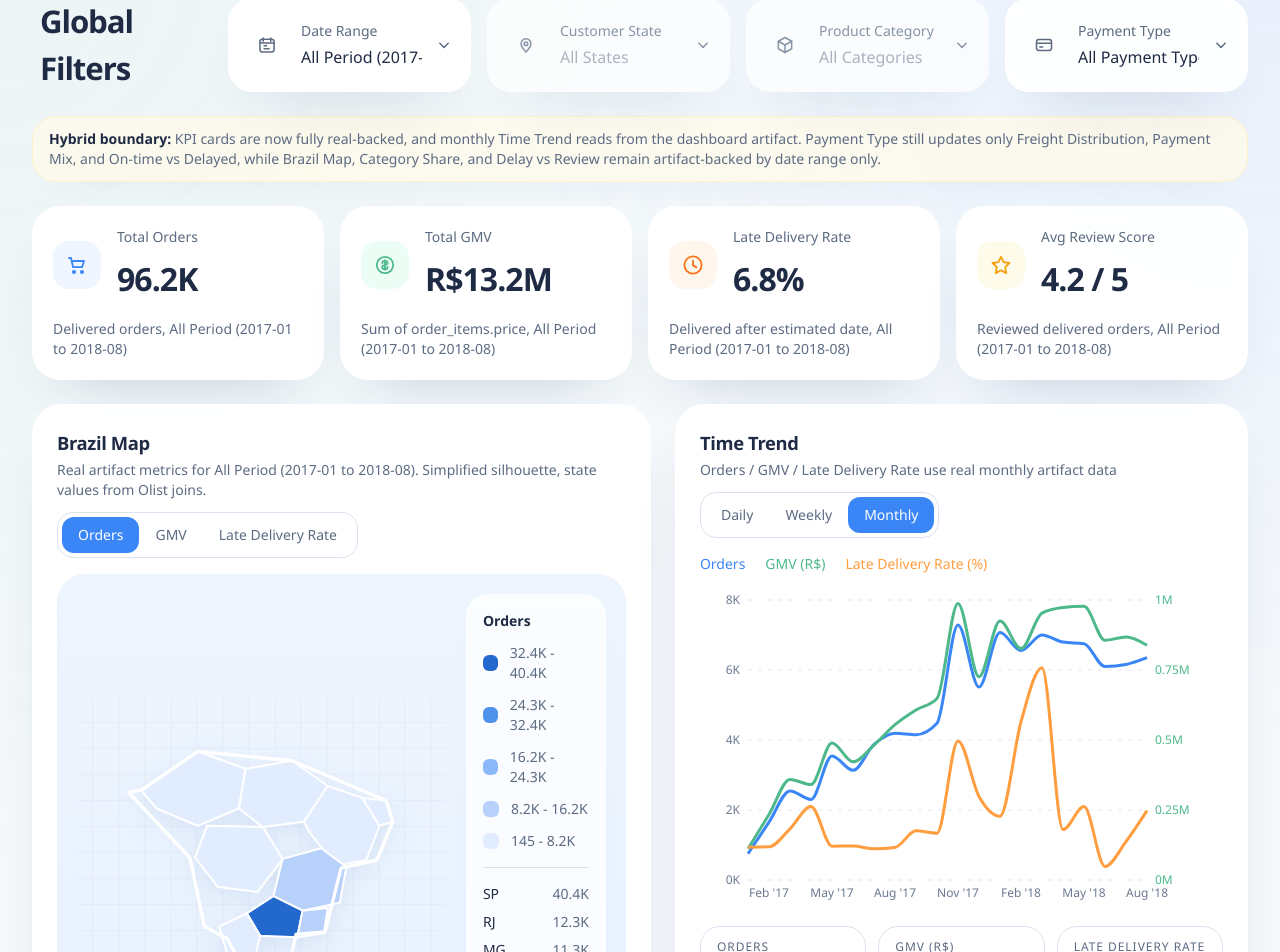
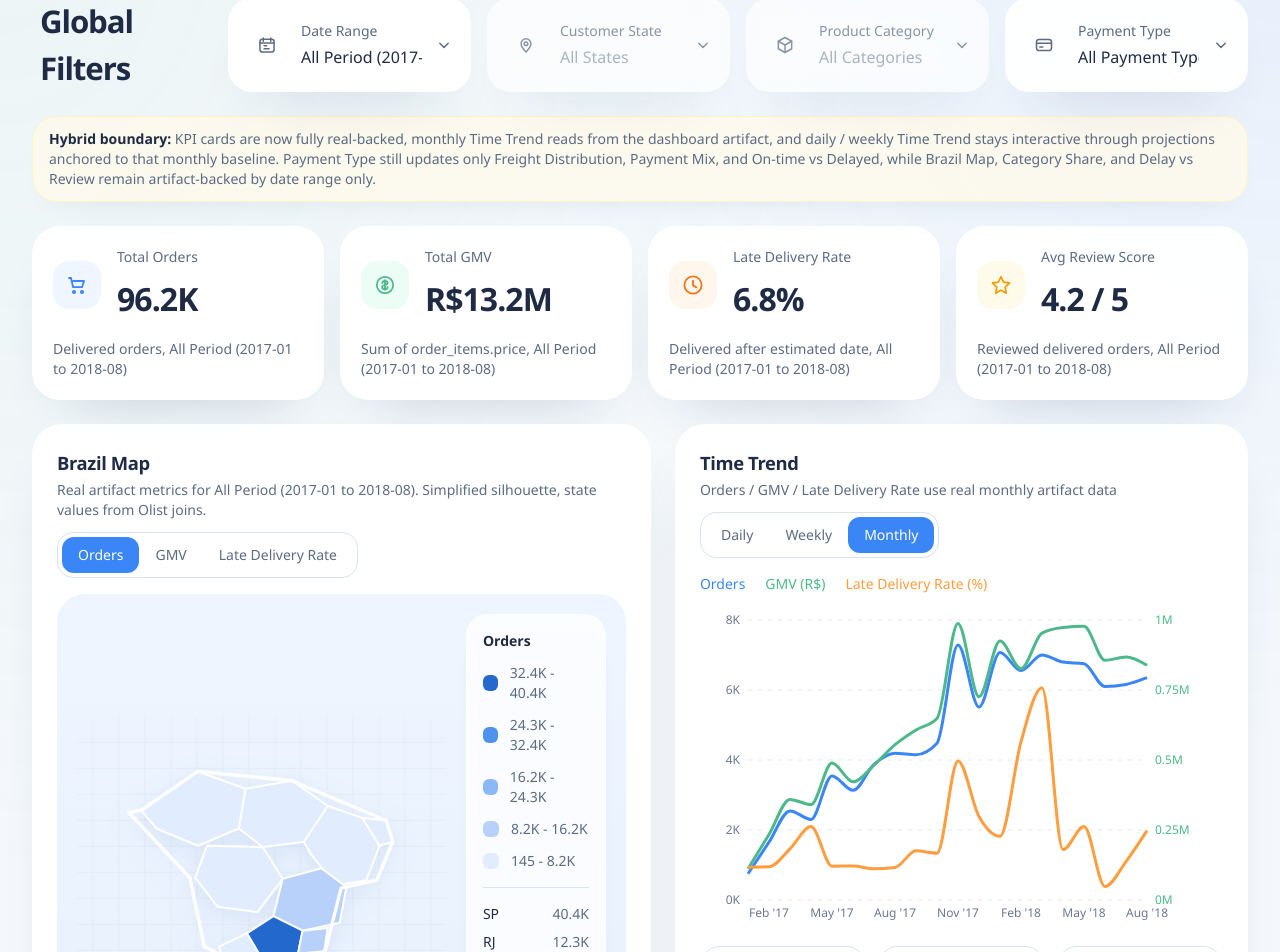
Before and after one commit to jordan-dev-0050/brazil-retail-story-dashboard, a React (Vite) app: page / in a window 1280 px wide. Shown: the part 34-986 px from the top of the page. Built offline with nearby package versions, Linux system fonts and the light colour scheme.

Commit message:
Implement P05 P3 time trend hybrid convergence

```diff
--- a/src/components/DashboardPage.tsx
+++ b/src/components/DashboardPage.tsx
@@ -73,10 +73,11 @@ export function DashboardPage() {
         <section className="rounded-[24px] border border-amber-100 bg-amber-50/80 px-4 py-3 text-sm text-slate shadow-soft">
           <p>
             <span className="font-semibold text-ink">Hybrid boundary:</span> KPI cards are now
-            fully real-backed, and monthly Time Trend reads from the dashboard artifact. Payment
-            Type still updates only Freight Distribution, Payment Mix, and On-time vs Delayed,
-            while Brazil Map, Category Share, and Delay vs Review remain artifact-backed by date
-            range only.
+            fully real-backed, monthly Time Trend reads from the dashboard artifact, and daily /
+            weekly Time Trend stays interactive through projections anchored to that monthly
+            baseline. Payment Type still updates only Freight Distribution, Payment Mix, and
+            On-time vs Delayed, while Brazil Map, Category Share, and Delay vs Review remain
+            artifact-backed by date range only.
           </p>
         </section>
 
--- a/src/components/TimeTrendPanel.tsx
+++ b/src/components/TimeTrendPanel.tsx
@@ -11,6 +11,7 @@ import {
   formatOrderCount,
   getTimeTrendHighlights,
   getTimeTrendSeries,
+  getTimeTrendSubtitle,
   type TimeGranularity,
 } from '../data/dashboardData';
 import type { DateRangeId } from '../data/dashboardTypes';
@@ -38,15 +39,12 @@ export function TimeTrendPanel({
 }: TimeTrendPanelProps) {
   const data = getTimeTrendSeries(granularity, rangeId);
   const highlights = getTimeTrendHighlights(granularity, rangeId);
+  const subtitle = getTimeTrendSubtitle(granularity, rangeId);
 
   return (
     <ChartCard
       title="Time Trend"
-      subtitle={
-        granularity === 'monthly'
-          ? 'Orders / GMV / Late Delivery Rate use real monthly artifact data'
-          : 'Orders / GMV / Late Delivery Over Time'
-      }
+      subtitle={subtitle}
       actions={<ToggleTabs options={timeTabs} value={granularity} onChange={onGranularityChange} />}
       footer={
         <div className="grid gap-3 md:grid-cols-3">
--- a/src/data/dashboardData.ts
+++ b/src/data/dashboardData.ts
@@ -17,7 +17,6 @@ import {
   phase2DashboardArtifact,
 } from './phase2DashboardData';
 import {
-  timeTrendHighlights as mockTimeTrendHighlights,
   timeTrendSeries as mockTimeTrendSeries,
   type TimeGranularity,
 } from './dashboardMock';
@@ -63,6 +62,12 @@ type TimeTrendHighlight = {
   detail: string;
 };
 
+type TimeTrendModel = {
+  series: TimeTrendPoint[];
+  highlights: TimeTrendHighlight[];
+  subtitle: string;
+};
+
 export const dashboardArtifact = phase2DashboardArtifact;
 
 const dateRangeOptions = dashboardArtifact.dateRanges.map((range) => ({
@@ -97,53 +102,144 @@ export function buildKpiCards(
   return buildPhase2KpiCards(rangeId);
 }
 
+function getTimeProjectionDivisor(granularity: Exclude<TimeGranularity, 'monthly'>): number {
+  return granularity === 'daily' ? 30 : 4.3;
+}
+
+function roundNumber(value: number): number {
+  return Number(value.toFixed(1));
+}
+
+function average(values: number[]): number {
+  if (values.length === 0) {
+    return 0;
+  }
+
+  return values.reduce((total, value) => total + value, 0) / values.length;
+}
+
+function getProjectedTimeTrendSeries(
+  granularity: Exclude<TimeGranularity, 'monthly'>,
+  rangeId: Parameters<typeof getTimeTrendSummary>[0],
+): TimeTrendPoint[] {
+  const template = mockTimeTrendSeries[granularity];
+  const summary = getTimeTrendSummary(rangeId);
+  const divisor = getTimeProjectionDivisor(granularity);
+  const targetAverageOrders = summary.averageOrders / divisor;
+  const targetAverageGmv = summary.averageGmv / divisor;
+  const templateAverageOrders = average(template.map((point) => point.orders)) || 1;
+  const templateAverageGmv = average(template.map((point) => point.gmv)) || 1;
+  const templateAverageDelayRate = average(template.map((point) => point.delayRate));
+
+  return template.map((point) => ({
+    label: point.label,
+    orders: Math.max(1, Math.round((point.orders / templateAverageOrders) * targetAverageOrders)),
+    gmv: Math.max(1, Math.round((point.gmv / templateAverageGmv) * targetAverageGmv)),
+    delayRate: roundNumber(
+      Math.max(0, summary.lateDeliveryRate + (point.delayRate - templateAverageDelayRate)),
+    ),
+  }));
+}
+
+function buildMonthlyTimeTrendModel(
+  rangeId: Parameters<typeof getTimeTrendSummary>[0],
+): TimeTrendModel {
+  const summary = getTimeTrendSummary(rangeId);
+
+  return {
+    series: getMonthlySeries(rangeId).map((point) => ({
+      label: point.label,
+      orders: point.orders,
+      gmv: point.gmv,
+      delayRate: point.lateDeliveryRate,
+    })),
+    highlights: [
+      {
+        label: 'Avg Orders / Month',
+        value: formatOrderCountCompact(summary.averageOrders),
+        detail: `${summary.monthsCovered} real months covered`,
+      },
+      {
+        label: 'Avg GMV / Month',
+        value: formatCurrencyCompact(summary.averageGmv),
+        detail: `Real monthly total ${formatCurrency(summary.averageGmv * summary.monthsCovered)}`,
+      },
+      {
+        label: 'Late Delivery Rate',
+        value: `${summary.lateDeliveryRate.toFixed(1)}%`,
+        detail: `${getMetricDefinition('lateDeliveryRate').summary} (${summary.rangeLabel})`,
+      },
+    ],
+    subtitle: 'Orders / GMV / Late Delivery Rate use real monthly artifact data',
+  };
+}
+
+function buildProjectedTimeTrendModel(
+  granularity: Exclude<TimeGranularity, 'monthly'>,
+  rangeId: Parameters<typeof getTimeTrendSummary>[0],
+): TimeTrendModel {
+  const projectedSeries = getProjectedTimeTrendSeries(granularity, rangeId);
+  const summary = getTimeTrendSummary(rangeId);
+  const granularityLabel = granularity === 'daily' ? 'Day' : 'Week';
+  const divisor = getTimeProjectionDivisor(granularity);
+  const pointLabel = granularity === 'daily' ? 'days' : 'weeks';
+  const ordersAverage = average(projectedSeries.map((point) => point.orders));
+  const gmvAverage = average(projectedSeries.map((point) => point.gmv));
+  const delayRateAverage = average(projectedSeries.map((point) => point.delayRate));
+
+  return {
+    series: projectedSeries,
+    highlights: [
+      {
+        label: `Avg Orders / ${granularityLabel}`,
+        value: formatOrderCountCompact(ordersAverage),
+        detail: `Projected from real monthly baseline (${summary.rangeLabel})`,
+      },
+      {
+        label: `Avg GMV / ${granularityLabel}`,
+        value: formatCurrencyCompact(gmvAverage),
+        detail: `Scaled from ${summary.monthsCovered} artifact months at ~${divisor.toFixed(1)} ${pointLabel} per month`,
+      },
+      {
+        label: 'Late Delivery Rate',
+        value: `${delayRateAverage.toFixed(1)}%`,
+        detail: 'Projection keeps the selected range late-delivery baseline',
+      },
+    ],
+    subtitle: `Daily and weekly views remain interactive projections, anchored to the real monthly artifact for ${summary.rangeLabel}`,
+  };
+}
+
+export function getTimeTrendModel(
+  granularity: TimeGranularity,
+  rangeId: Parameters<typeof getTimeTrendSummary>[0],
+): TimeTrendModel {
+  if (granularity === 'monthly') {
+    return buildMonthlyTimeTrendModel(rangeId);
+  }
+
+  return buildProjectedTimeTrendModel(granularity, rangeId);
+}
+
 export function getTimeTrendSeries(
   granularity: TimeGranularity,
-  rangeId: Parameters<typeof getMonthlySeries>[0],
+  rangeId: Parameters<typeof getTimeTrendSummary>[0],
 ): TimeTrendPoint[] {
-  if (granularity !== 'monthly') {
-    return mockTimeTrendSeries[granularity];
-  }
-
-  return getMonthlySeries(rangeId).map((point) => ({
-    label: point.label,
-    orders: point.orders,
-    gmv: point.gmv,
-    delayRate: point.lateDeliveryRate,
-  }));
+  return getTimeTrendModel(granularity, rangeId).series;
 }
 
 export function getTimeTrendHighlights(
   granularity: TimeGranularity,
   rangeId: Parameters<typeof getTimeTrendSummary>[0],
 ): TimeTrendHighlight[] {
-  if (granularity !== 'monthly') {
-    return mockTimeTrendHighlights.map((item) => ({
-      label: item.label,
-      value: item.value,
-      detail: item.delta,
-    }));
-  }
+  return getTimeTrendModel(granularity, rangeId).highlights;
+}
 
-  const summary = getTimeTrendSummary(rangeId);
-
-  return [
-    {
-      label: 'Orders',
-      value: formatOrderCountCompact(summary.averageOrders),
-      detail: `${summary.monthsCovered} months covered`,
-    },
-    {
-      label: 'GMV (R$)',
-      value: formatCurrencyCompact(summary.averageGmv),
-      detail: `Total ${formatCurrency(summary.averageGmv * summary.monthsCovered)}`,
-    },
-    {
-      label: 'Late Delivery Rate',
-      value: `${summary.lateDeliveryRate.toFixed(1)}%`,
-      detail: `${getMetricDefinition('lateDeliveryRate').summary} (${summary.rangeLabel})`,
-    },
-  ];
+export function getTimeTrendSubtitle(
+  granularity: TimeGranularity,
+  rangeId: Parameters<typeof getTimeTrendSummary>[0],
+): string {
+  return getTimeTrendModel(granularity, rangeId).subtitle;
 }
 
 export function getDashboardPaymentTypeOptions(
```
